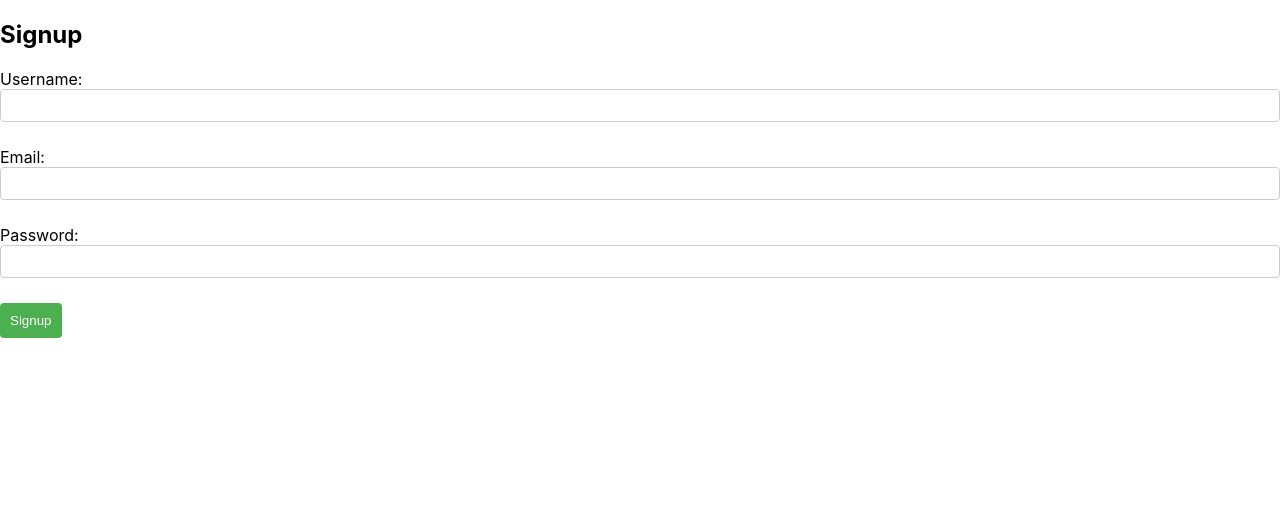
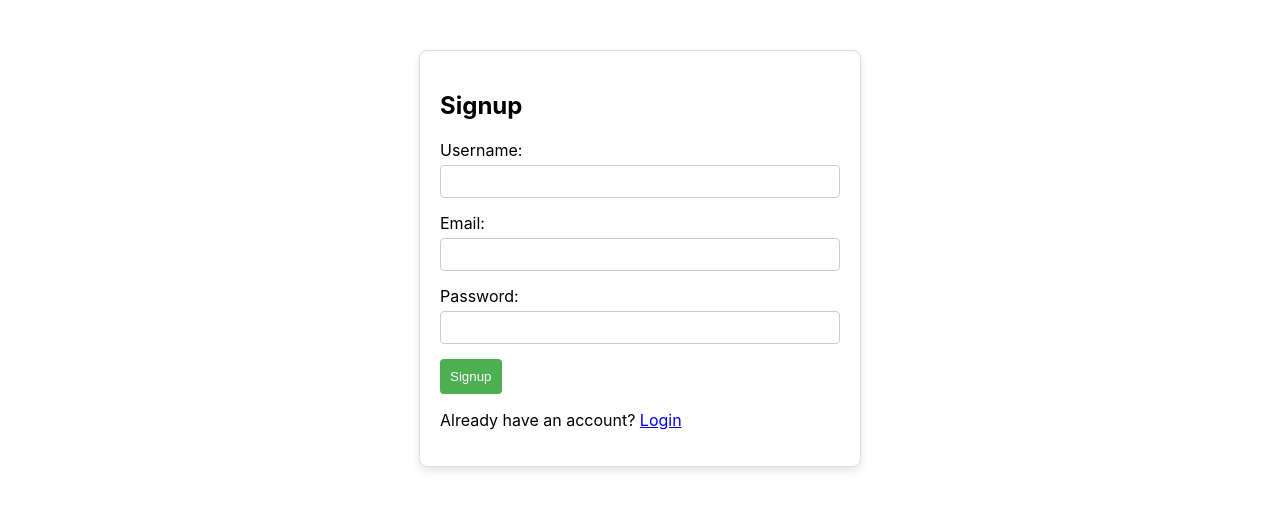
Before and after one commit to Matt-239/100723485_comp3123_assignment2_reactjs, a React (Create React App) app: page /signup in a window 1280 px wide. Shown: the top 510 px of the page. Built offline with nearby package versions, Linux system fonts and the light colour scheme.

Commit message:
updated styling and buttons of signup and login pages

```diff
--- a/src/components/Login.js
+++ b/src/components/Login.js
@@ -1,5 +1,7 @@
 import React, { useState } from 'react';
+import { Link } from 'react-router-dom';
 import axios from 'axios';
+import '../styles/Login.css'; // Import the stylesheet
 
 const Login = () => {
   const [formData, setFormData] = useState({
@@ -21,38 +23,42 @@ const Login = () => {
     axios.post('/api/user/login', formData)
       .then(response => {
         console.log('User authenticated successfully:', response.data);
+        // Handle success, e.g., redirect or show a success message
       })
       .catch(error => {
         console.error('Error authenticating user:', error);
+        // Handle error, e.g., show an error message
       });
   };
 
   return (
-    <div>
+    <div className="login-container">
       <h2>Login</h2>
       <form onSubmit={handleLogin}>
-        <label>
-          Username:
+        <div className="form-group">
+          <label className="label">Username:</label>
           <input
             type="text"
             name="username"
             value={formData.username}
             onChange={handleInputChange}
+            className="input"
           />
-        </label>
-        <br />
-        <label>
-          Password:
+        </div>
+        <div className="form-group">
+          <label className="label">Password:</label>
           <input
             type="password"
             name="password"
             value={formData.password}
             onChange={handleInputChange}
+            className="input"
           />
-        </label>
-        <br />
-        <button type="submit">Login</button>
+        </div>
+        <button type="submit" className="login-button">Login</button>
       </form>
+
+       <p>Don't have an account? <Link to="/signup">Signup</Link></p>
     </div>
   );
 };
--- a/src/components/Signup.js
+++ b/src/components/Signup.js
@@ -1,5 +1,7 @@
 import React, { useState } from 'react';
+import { Link } from 'react-router-dom';
 import axios from 'axios';
+import '../styles/Signup.css'; // Import the stylesheet
 
 const Signup = () => {
   const [formData, setFormData] = useState({
@@ -31,41 +33,43 @@ const Signup = () => {
   };
 
   return (
-    <div>
+    <div className="signup-container">
       <h2>Signup</h2>
       <form onSubmit={handleSignup}>
-        <label>
-          Username:
+        <div className="form-group">
+          <label className="label">Username:</label>
           <input
             type="text"
             name="username"
             value={formData.username}
             onChange={handleInputChange}
+            className="input"
           />
-        </label>
-        <br />
-        <label>
-          Email:
+        </div>
+        <div className="form-group">
+          <label className="label">Email:</label>
           <input
             type="email"
             name="email"
             value={formData.email}
             onChange={handleInputChange}
+            className="input"
           />
-        </label>
-        <br />
-        <label>
-          Password:
+        </div>
+        <div className="form-group">
+          <label className="label">Password:</label>
           <input
             type="password"
             name="password"
             value={formData.password}
             onChange={handleInputChange}
+            className="input"
           />
-        </label>
-        <br />
-        <button type="submit">Signup</button>
+        </div>
+        <button type="submit" className="signup-button">Signup</button>
       </form>
+
+      <p>Already have an account? <Link to="/login">Login</Link></p>
     </div>
   );
 };
--- /dev/null
+++ b/src/styles/Login.css
@@ -0,0 +1,35 @@
+.login-container {
+    max-width: 400px;
+    margin: 50px auto;
+    padding: 20px;
+    border: 1px solid #ddd;
+    border-radius: 8px;
+    box-shadow: 0 4px 8px rgba(0, 0, 0, 0.1);
+    background-color: #fff;
+}
+
+.form-group {
+    margin-bottom: 15px;
+}
+
+.label {
+    display: block;
+    margin-bottom: 5px;
+}
+
+.input {
+    width: 100%;
+    padding: 8px;
+    border: 1px solid #ccc;
+    border-radius: 4px;
+    box-sizing: border-box;
+}
+
+.login-button {
+    background-color: #4caf50;
+    color: white;
+    padding: 10px;
+    border: none;
+    border-radius: 4px;
+    cursor: pointer;
+}
--- /dev/null
+++ b/src/styles/Signup.css
@@ -0,0 +1,35 @@
+.signup-container {
+    max-width: 400px;
+    margin: 50px auto;
+    padding: 20px;
+    border: 1px solid #ddd;
+    border-radius: 8px;
+    box-shadow: 0 4px 8px rgba(0, 0, 0, 0.1);
+    background-color: #fff;
+}
+
+.form-group {
+    margin-bottom: 15px;
+}
+
+.label {
+    display: block;
+    margin-bottom: 5px;
+}
+
+.input {
+    width: 100%;
+    padding: 8px;
+    border: 1px solid #ccc;
+    border-radius: 4px;
+    box-sizing: border-box;
+}
+
+.signup-button {
+    background-color: #4caf50;
+    color: white;
+    padding: 10px;
+    border: none;
+    border-radius: 4px;
+    cursor: pointer;
+}
```
